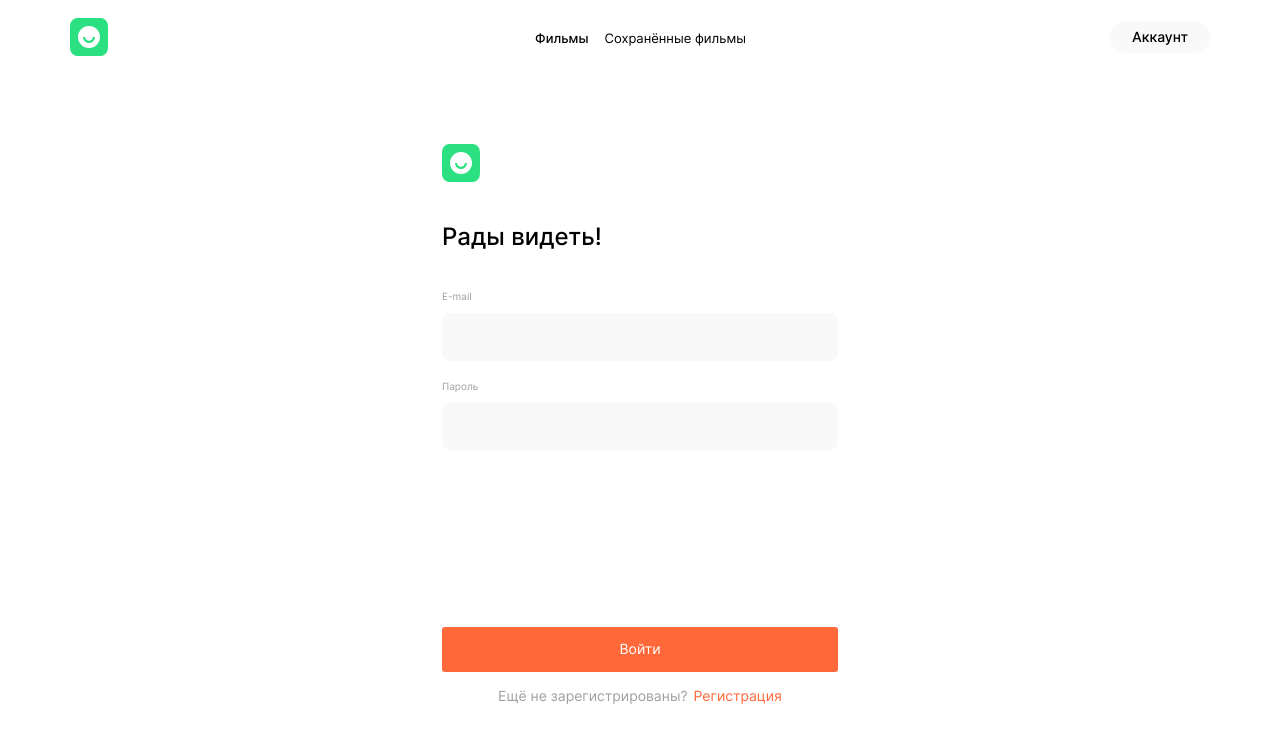
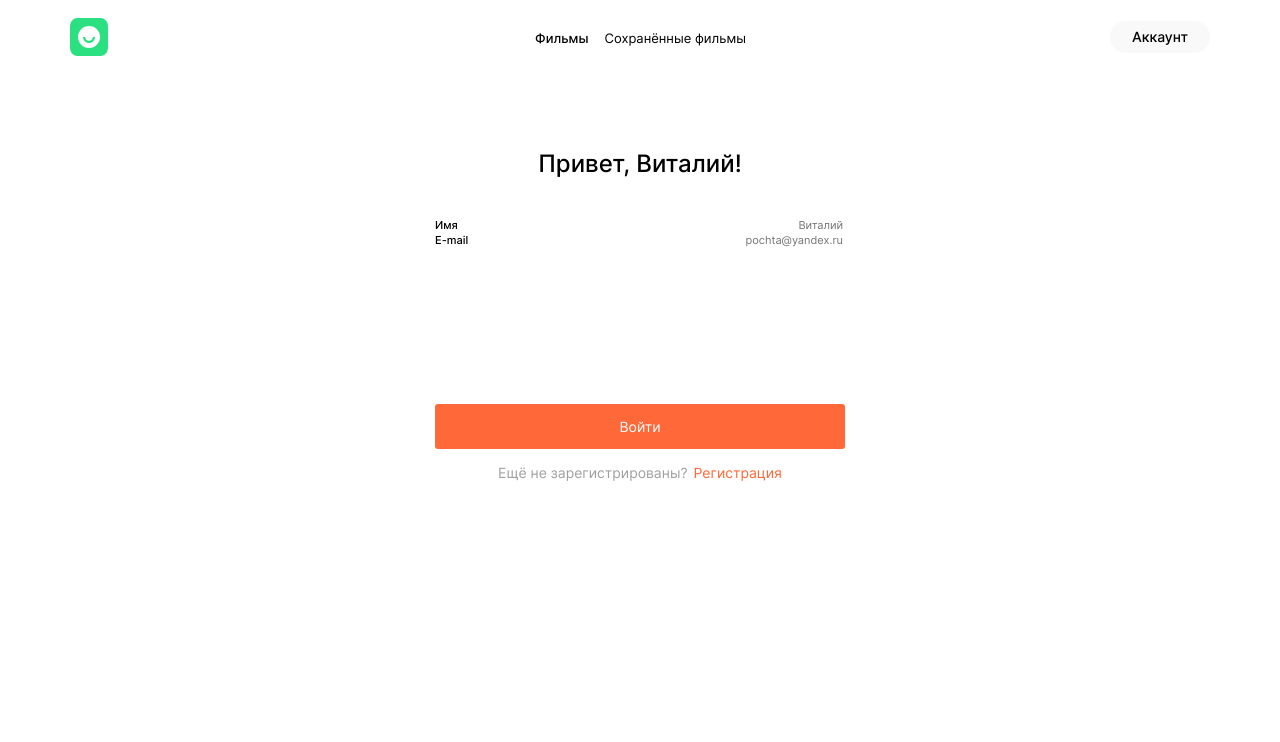
Before and after one commit to TarEvgen/movies-explorer-frontend, a React (Create React App) app: page /profile in a window 1280 px wide. Shown: the top 742 px of the page. Built offline with nearby package versions, Linux system fonts and the light colour scheme.

Commit message:
add profile

```diff
--- a/src/components/Profile/Profile.css
+++ b/src/components/Profile/Profile.css
@@ -0,0 +1,49 @@
+.form__edit-name {
+  min-height: 14px;
+  font-family: Inter;
+  font-size: 11px;
+  font-style: normal;
+  font-weight: 500;
+  line-height: normal;
+  width: 100%;
+  display: flex;
+  justify-content: space-between;
+  flex-direction: row;
+
+
+}
+
+
+
+
+.form__name_profile {
+    margin-top: 5px;
+
+}
+
+.form_profile {
+    text-align: center;
+    max-width: 410px;
+}
+
+.profile__name {
+
+
+    width: 150px;
+}
+
+
+
+
+
+
+
+.form__edit-input {
+
+    background-color: #fff;
+    border: 0;
+    outline: none;
+    width: 90%;
+    text-align: right;
+
+}
--- a/src/components/Profile/Profile.js
+++ b/src/components/Profile/Profile.js
@@ -3,20 +3,31 @@ import { Link } from "react-router-dom";
 
 function Profile() {
   return (
-    <form className="form">
-    <div className="logo logo__form"></div>
-    <h2 className="form__name">Рады видеть!</h2>
-      <label className="form__input-name">
-      E-mail
-      <input className="form__input" id="e-mail" />
-      <span className="form__imput-error"></span>
+    <form className="form form_profile">
+
+    <h2 className="form__name form__name_profile">Привет, Виталий!</h2>
+
+
+
+
+      <label className="form__edit-name">
+        Имя
+        <input className="form__edit-input" id="name" placeholder="Виталий" />
+
     </label>
 
-    <label className="form__input-name">
-      Пароль
-      <input type="password" className="form__input" id="password" />
-      <span className="form__imput-error"></span>
+
+    <label className="form__edit-name">
+    <nobr>E-mail</nobr>
+        <input className="form__edit-input" id="name" placeholder="pochta@yandex.ru" />
+
     </label>
+
+
+
+
+
+
 
     <button className="form__button form__button_login" type="submit">
       Войти
```
